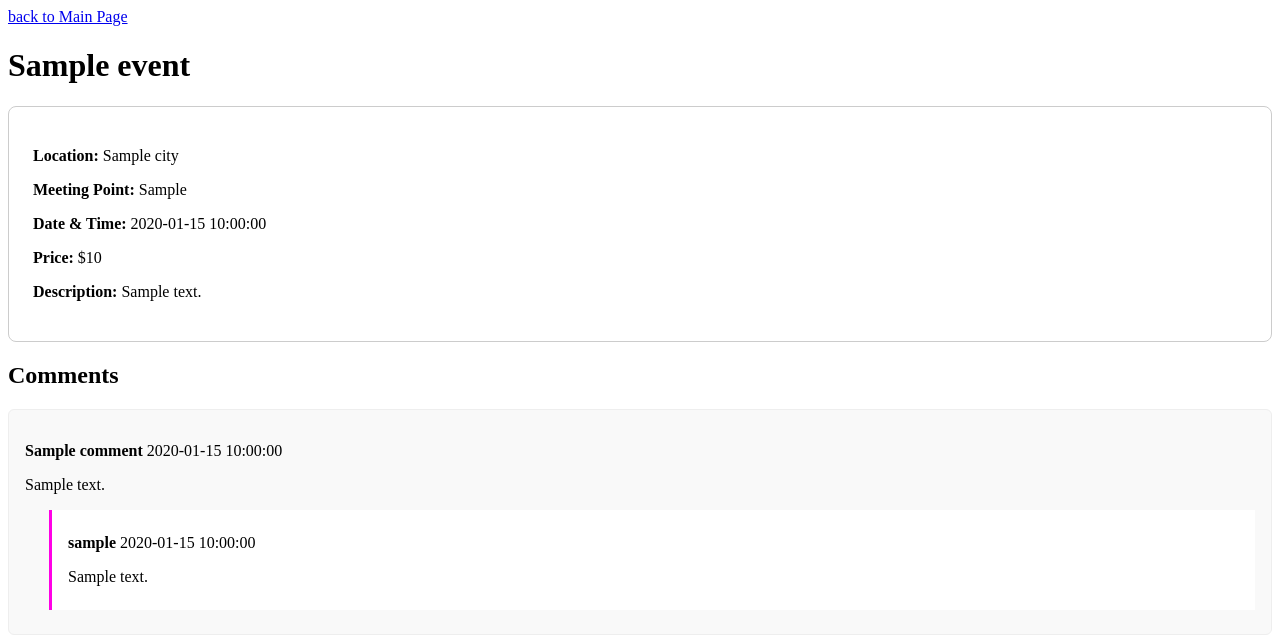
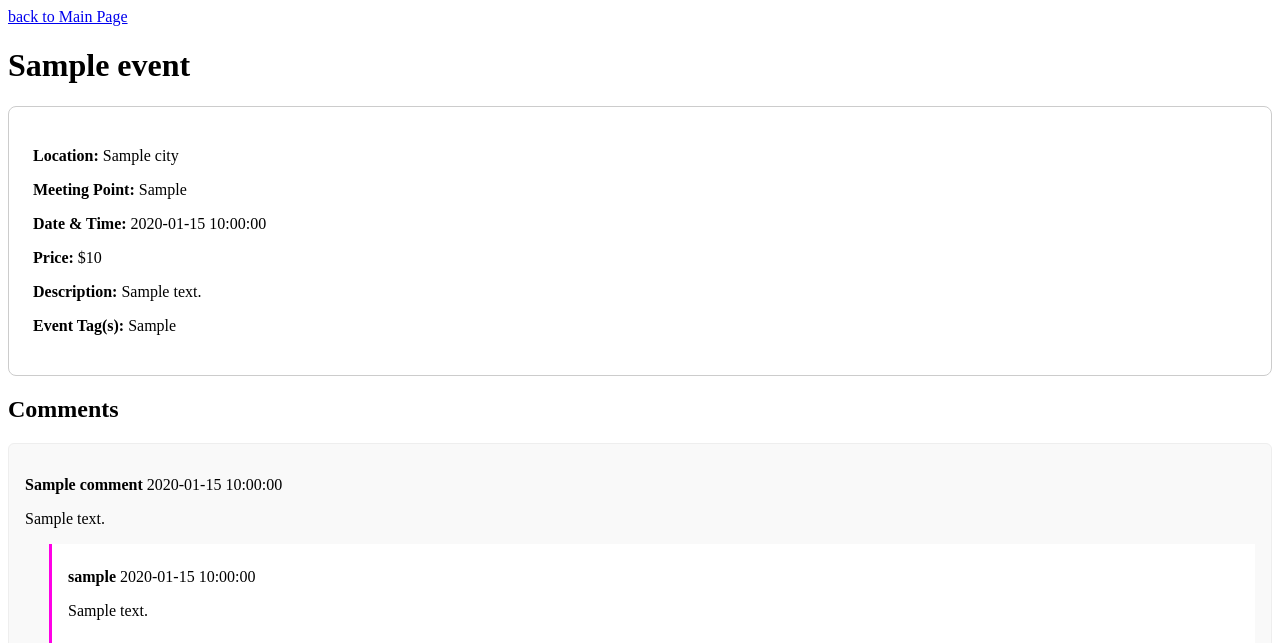
Before and after one commit to rchenryy/SideQuests, a Flask app: template draft/templates/event.html in a window 1280 px wide. Shown: the top 643 px of the page. Run offline with Flask 3, Linux system fonts and the light colour scheme; the template is opened without the code that fills it: most values are stand-ins (such as "Sample title", 1, 10 or a date in 2020); parts of the project's set-up code (start-up, migrations or seed data) failed here and were passed over.

Commit message:
added the event_type tag to the event html

```diff
--- a/draft/templates/event.html
+++ b/draft/templates/event.html
@@ -23,6 +23,7 @@
         <p><strong>Date & Time:</strong> {{ event.date }}</p>
         <p><strong>Price:</strong> {{ '$' ~ event.price  }}</p>
         <p><strong>Description:</strong> {{ event.description }}</p>
+        <p><strong>Event Tag(s):</strong> {{event.event_type}}</p>
     </div>
 
     <!-- Comments Display -->
```
